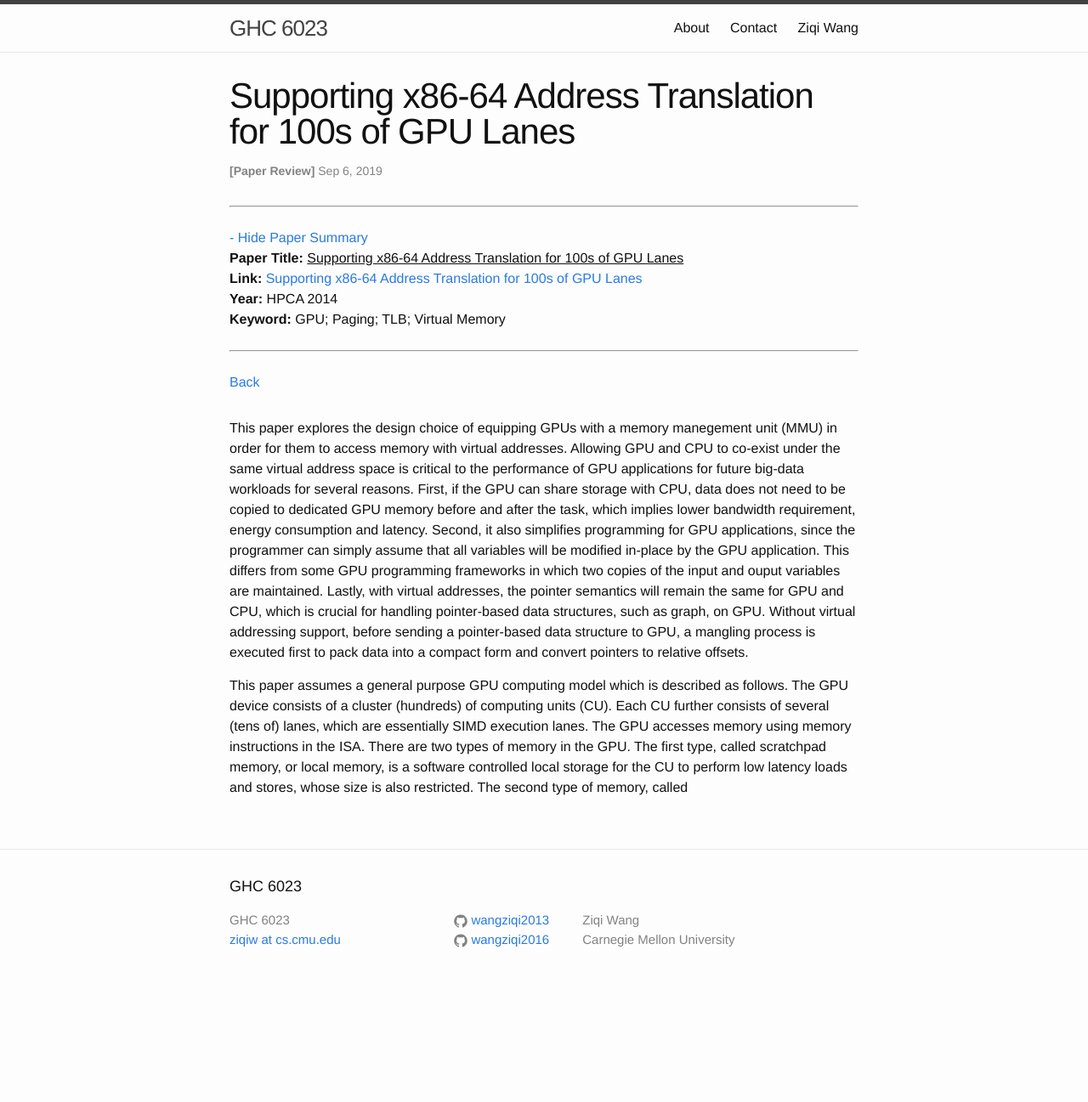
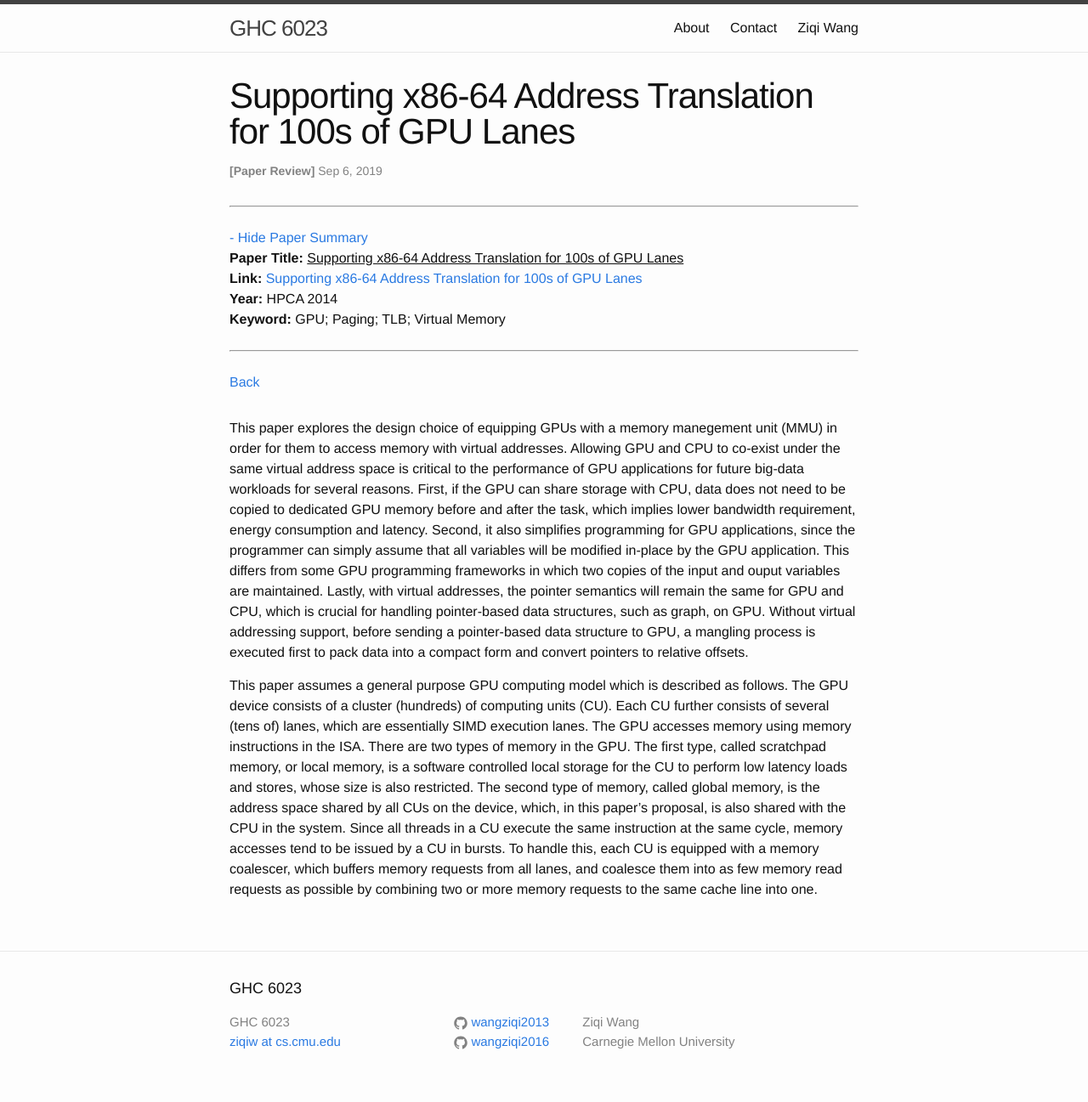
Before and after one commit to wangziqi2013/wangziqi2013.github.io, a Jekyll site: the page built from _posts/2019-09-05-supporting-x86-64-addr-xlat-for-100s-of-gpu-lanes.markdown, in a window 1280 px wide. Shown: the whole page at 85% size. Built offline with Jekyll 4.4.1, drawn with Linux system fonts in a browser that asks for light colours; before the commit the page ends 1177 px from its top, so only the background shows below that.

Commit message:
Adding coalescer

```diff
--- a/_posts/2019-09-05-supporting-x86-64-addr-xlat-for-100s-of-gpu-lanes.markdown
+++ b/_posts/2019-09-05-supporting-x86-64-addr-xlat-for-100s-of-gpu-lanes.markdown
@@ -28,4 +28,8 @@ This paper assumes a general purpose GPU computing model which is described as f
 (hundreds) of computing units (CU). Each CU further consists of several (tens of) lanes, which are essentially SIMD execution
 lanes. The GPU accesses memory using memory instructions in the ISA. There are two types of memory in the GPU. The first type,
 called scratchpad memory, or local memory, is a software controlled local storage for the CU to perform low latency loads
-and stores, whose size is also restricted. The second type of memory, called
+and stores, whose size is also restricted. The second type of memory, called global memory, is the address space shared
+by all CUs on the device, which, in this paper's proposal, is also shared with the CPU in the system. Since all threads in
+a CU execute the same instruction at the same cycle, memory accesses tend to be issued by a CU in bursts. To handle this,
+each CU is equipped with a memory coalescer, which buffers memory requests from all lanes, and coalesce them into as few
+memory read requests as possible by combining two or more memory requests to the same cache line into one.
```
